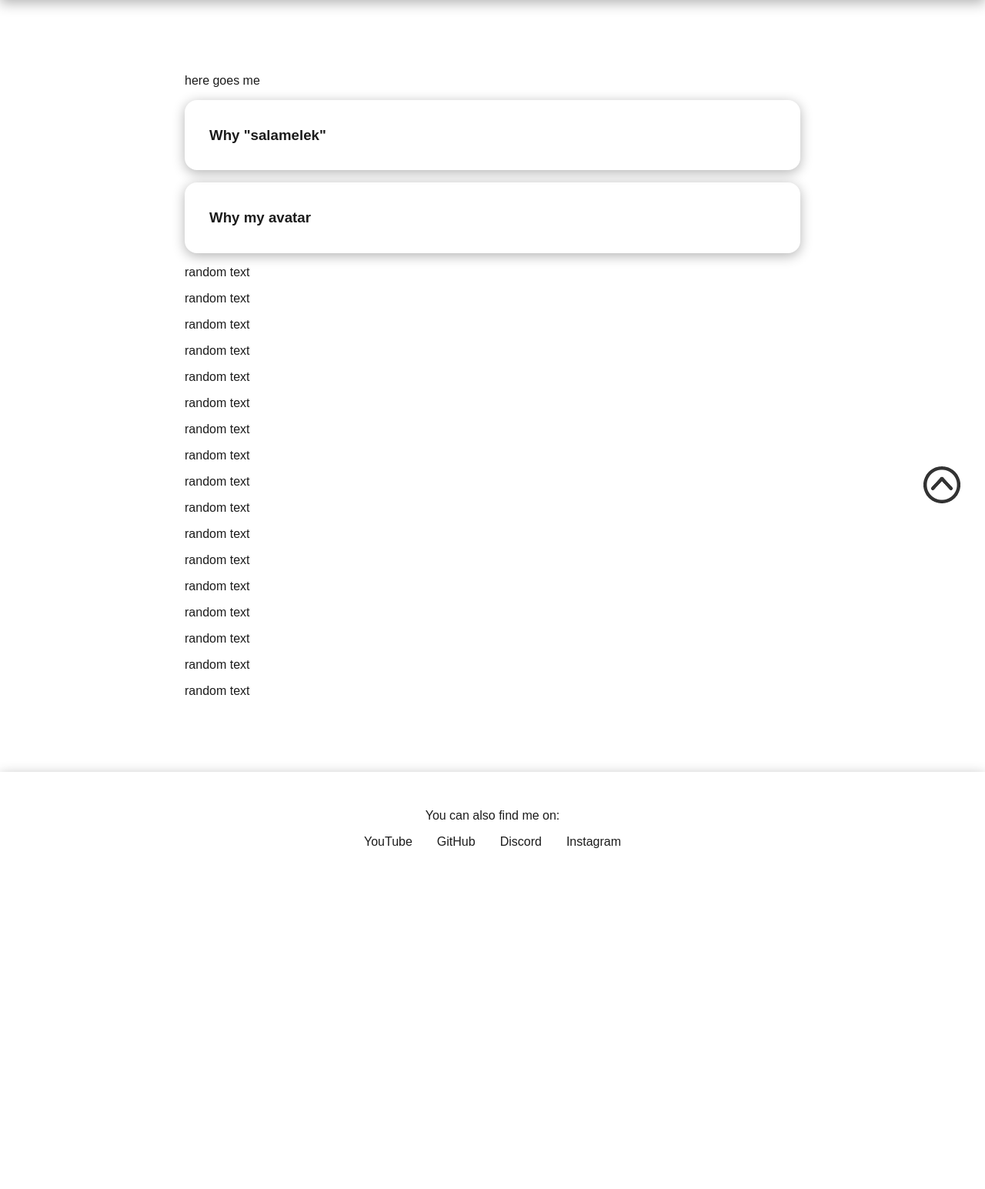
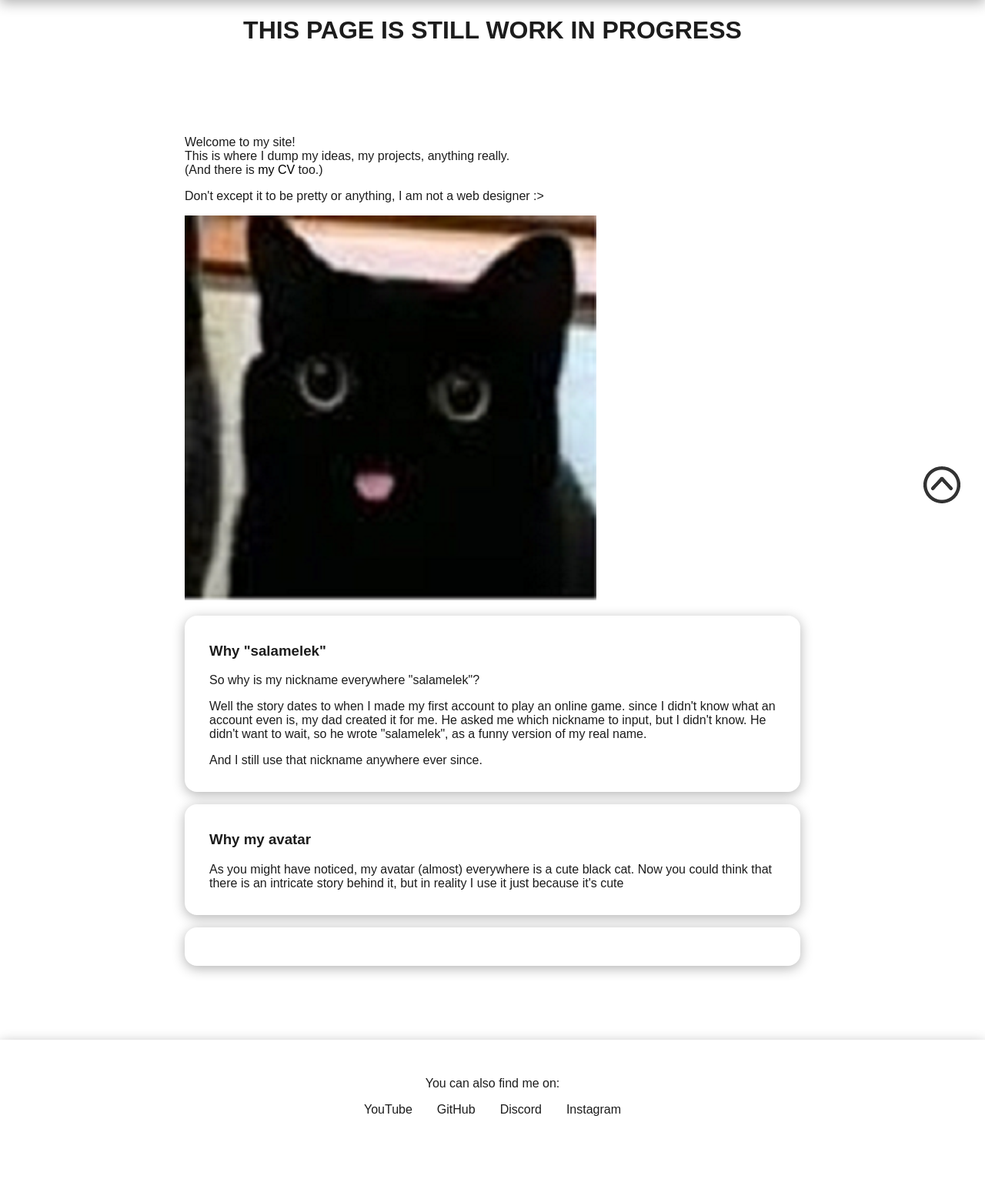
Before and after one commit to salamelek/personal_website, a PHP site: page / in a window 1280 px wide. Shown: the part 114-1659 px from the top of the page at 77% size. Before the commit the page ends 1216 px from the top, so only its background shows below. Run offline with PHP 8.4, Linux system fonts and the light colour scheme.

Commit message:
tried fixing stuff, make header

```diff
--- a/css/style.css
+++ b/css/style.css
@@ -2,6 +2,10 @@
 
 .border {
     border: 1px solid red;
+}
+
+.work-in-progress {
+    text-align: center;
 }
 
 /*MAIN STUFF*/
@@ -63,11 +67,6 @@ main {
 
 .shadow {
     box-shadow: 0 0.22em 1em var(--shadow-color);
-}
-
-.zoom-on-hover {
-    transform: scale(1);
-    transition: var(--delay-short);
 }
 
 .left-line {
@@ -148,6 +147,12 @@ nav {
     left: 50%;
     transform: translateX(-50%);
     bottom: -15%;
+}
+
+/*HEADER*/
+
+header {
+
 }
 
 /*INDEX CARDS*/
--- a/curriculum_vitae/index.html
+++ b/curriculum_vitae/index.html
@@ -14,10 +14,8 @@
     <script>
         if (window.localStorage.getItem("currentTheme") == null) {
             if (window.matchMedia('(prefers-color-scheme: dark)').matches) {
-                // dark mode
                 setTheme("dark")
             } else {
-                // light mode
                 setTheme("light")
             }
         } else {
@@ -46,6 +44,9 @@
             </div>
         </div>
     </nav>
+    <div class="work-in-progress">
+        <h1>THIS PAGE IS STILL WORK IN PROGRESS</h1>
+    </div>
     <main>
         <div class="curriculum-sheet shadow">
             <div class="curriculum-header">
--- a/index.html
+++ b/index.html
@@ -14,10 +14,8 @@
     <script>
         if (window.localStorage.getItem("currentTheme") == null) {
             if (window.matchMedia('(prefers-color-scheme: dark)').matches) {
-                // dark mode
                 setTheme("dark")
             } else {
-                // light mode
                 setTheme("light")
             }
         } else {
@@ -46,35 +44,42 @@
             </div>
         </div>
     </nav>
+    <div class="work-in-progress">
+        <h1>THIS PAGE IS STILL WORK IN PROGRESS</h1>
+    </div>
     <main>
         <div class="main-wrapper">
             <header>
-                <p>here goes me</p>
+                <div>
+                    <p>
+                        Welcome to my site!<br>
+                        This is where I dump my ideas, my projects, anything really. <br>
+                        (And there is <a href="./curriculum_vitae/">my CV</a> too.)
+                    </p>
+                    <p>
+                        Don't except it to be pretty or anything, I am not a web designer :>
+                    </p>
+                </div>
+                <img src="./images/CATTT.png" alt="my avatar">
             </header>
             <section class="index-card shadow">
                 <h3>Why "salamelek"</h3>
+                <p>
+                    So why is my nickname everywhere "salamelek"?
+                </p>
+                <p>
+                    Well the story dates to when I made my first account to play an online game. since I didn't know what an account even is, my dad created it for me. He asked me which nickname to input, but I didn't know. He didn't want to wait, so he wrote "salamelek", as a funny version of my real name.
+                </p>
+                <p>
+                    And I still use that nickname anywhere ever since.
+                </p>
             </section>
             <section class="index-card shadow">
                 <h3>Why my avatar</h3>
+                <p>As you might have noticed, my avatar (almost) everywhere is a cute black cat. Now you could think that there is an intricate story behind it, but in reality I use it just because it's cute</p>
             </section>
-            <section>
-                <p>random text</p>
-                <p>random text</p>
-                <p>random text</p>
-                <p>random text</p>
-                <p>random text</p>
-                <p>random text</p>
-                <p>random text</p>
-                <p>random text</p>
-                <p>random text</p>
-                <p>random text</p>
-                <p>random text</p>
-                <p>random text</p>
-                <p>random text</p>
-                <p>random text</p>
-                <p>random text</p>
-                <p>random text</p>
-                <p>random text</p>
+            <section class="index-card shadow">
+                <h3></h3>
             </section>
         </div>
     </main>
--- a/projects/index.html
+++ b/projects/index.html
@@ -14,10 +14,8 @@
     <script>
         if (window.localStorage.getItem("currentTheme") == null) {
             if (window.matchMedia('(prefers-color-scheme: dark)').matches) {
-                // dark mode
                 setTheme("dark")
             } else {
-                // light mode
                 setTheme("light")
             }
         } else {
@@ -46,6 +44,9 @@
             </div>
         </div>
     </nav>
+    <div class="work-in-progress">
+        <h1>THIS PAGE IS STILL WORK IN PROGRESS</h1>
+    </div>
     <main class="">
         <div class="project-cards-container">
             <div class="project-card shadow">
```
